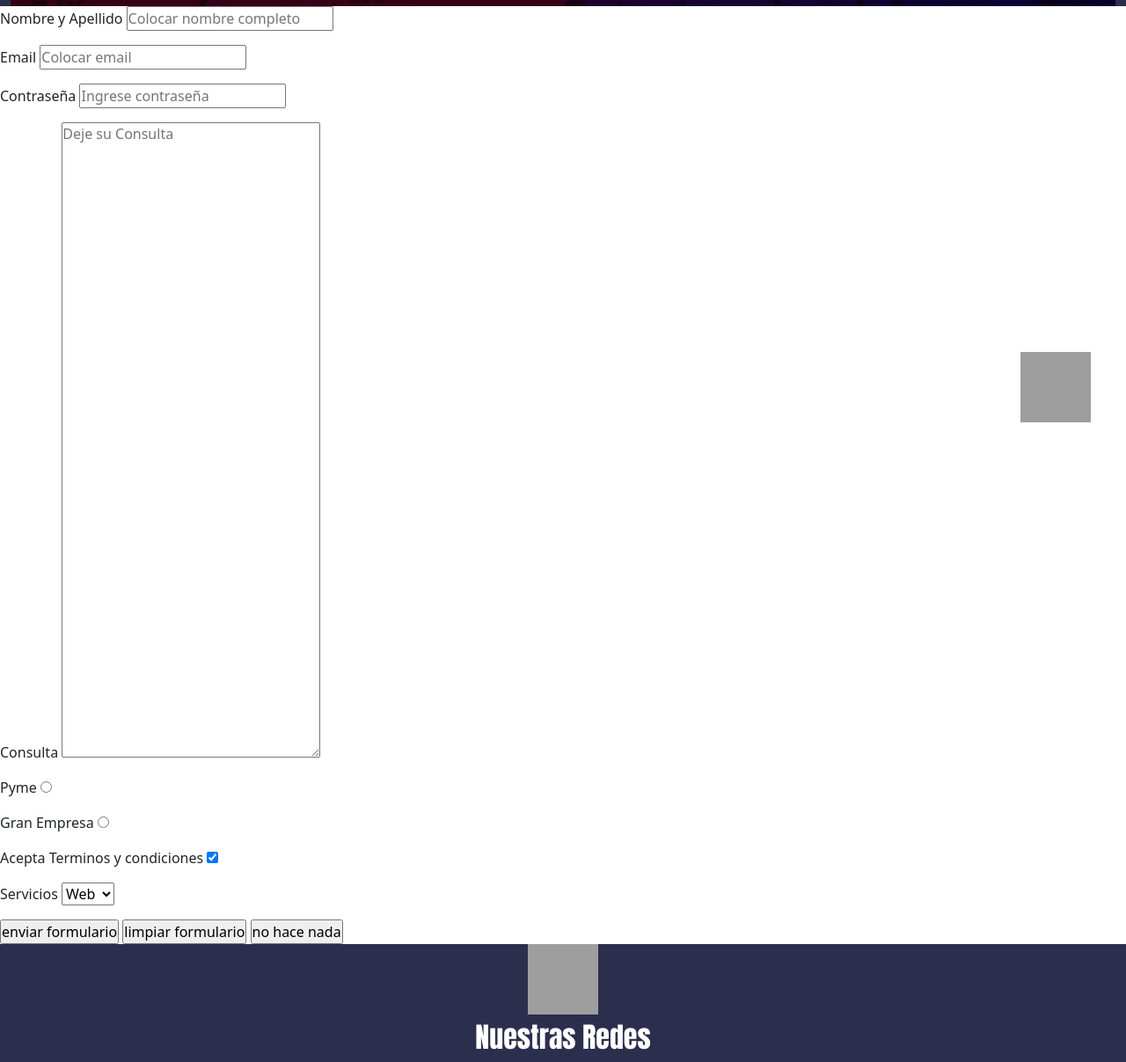
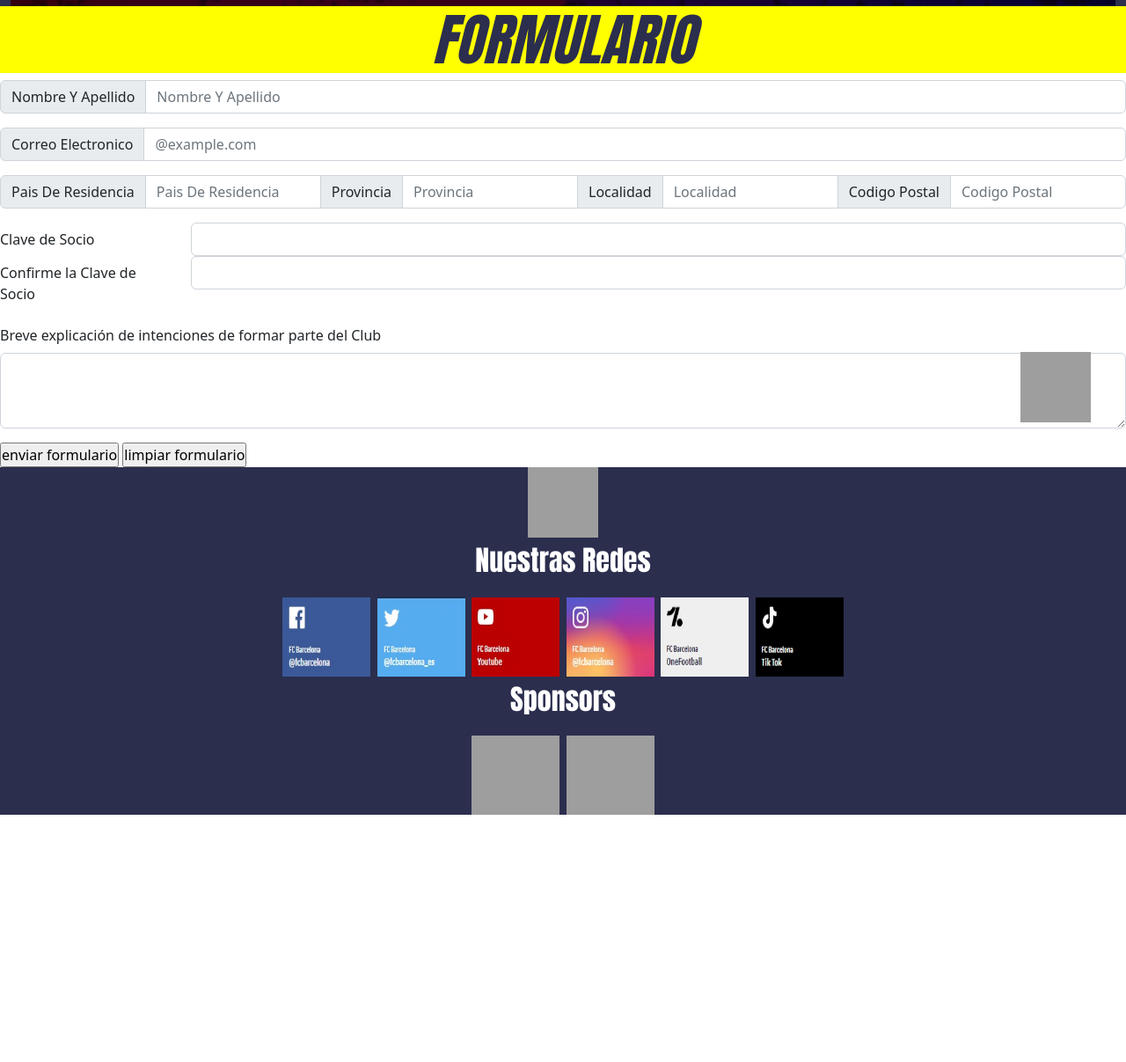
Before and after one commit to PinangoJulio/PFPinango, a website: page Hazte Socio.html in a window 1280 px wide. Shown: the part 280-1487 px from the top of the page at 88% size. After the commit the page ends 1206 px from the top, so only its background shows below. Drawn offline with nearby package versions, Linux system fonts and the light colour scheme; grey boxes are pictures that could not be loaded.

Commit message:
7to commit

```diff
--- a/Hazte Socio.html
+++ b/Hazte Socio.html
@@ -84,43 +84,44 @@
         height="80"
       />
     </div>
-    <form action="">
-      <label for="name">Nombre y Apellido</label>
-      <input type="text" name="name" placeholder="Colocar nombre completo" />
-      <p></p>
-      <label for="email">Email</label>
-      <input type="email" name="email" placeholder="Colocar email" />
-      <p></p>
-      <label for="Password">Contraseña</label>
-      <input type="Password" name="Password" placeholder="Ingrese contraseña" />
-      <p></p>
-      <label for="message">Consulta</label>
-      <textarea
-        name="message"
-        cols="30"
-        rows="30"
-        placeholder="Deje su Consulta"
-      ></textarea>
-      <p></p>
-      <label for="Bussines">Pyme</label>
-      <input type="radio" name="Bussines" value="Pyme" />
-      <p></p>
-      <label for="Bussines">Gran Empresa</label>
-      <input type="radio" name="Bussines" value="Empresa Grande" />
-      <p></p>
-      <label for="accept">Acepta Terminos y condiciones</label>
-      <input type="checkbox" name="accept" value="Si" checked />
-      <p></p>
-      <label for="services">Servicios</label>
-      <select name="services" id="">
-        <option value="Web">Web</option>
-        <option value="Apps">Apps</option>
-      </select>
-      <p></p>
+    <h1 class="main__title">FORMULARIO</h1>
+    <div class="input-group mb-3">
+      <span class="input-group-text" id="basic-addon1">Nombre Y Apellido</span>
+      <input type="text" class="form-control" placeholder="Nombre Y Apellido" aria-label="Nombre Y Apellido">
+    </div>
+    <div class="input-group mb-3">
+      <span class="input-group-text" id="basic-addon1">Correo Electronico</span>
+      <input type="text" class="form-control" placeholder="@example.com" aria-label="Correo Electronico" aria-describedby="basic-addon1">
+    </div>
+    <div class="input-group mb-3">
+      <span class="input-group-text" id="basic-addon1">Pais De Residencia</span>
+      <input type="text" class="form-control" placeholder="Pais De Residencia" aria-label="Pais De Residencia">
+      <span class="input-group-text">Provincia</span>
+      <input type="text" class="form-control" placeholder="Provincia" aria-label="Provincia">
+      <span class="input-group-text">Localidad</span>
+      <input type="text" class="form-control" placeholder="Localidad" aria-label="Localidad">
+      <span class="input-group-text">Codigo Postal</span>
+      <input type="text" class="form-control" placeholder="Codigo Postal" aria-label="Codigo Postal">
+    </div>
+
+    <div class="mb-3 row">
+      <label for="inputPassword" class="col-sm-2 col-form-label">Clave de Socio</label>
+      <div class="col-sm-10">
+        <input type="password" class="form-control" id="inputPassword">
+      </div>
+      <label for="inputPassword" class="col-sm-2 col-form-label"> Confirme la Clave de Socio</label>
+      <div class="col-sm-10">
+        <input type="password" class="form-control" id="inputPassword">
+      </div>
+    </div>
+    <div class="mb-3">
+      <label for="exampleFormControlTextarea1" class="form-label">Breve explicación de intenciones de formar parte del Club</label>
+      <textarea class="form-control" id="exampleFormControlTextarea1" rows="3"></textarea>
+    </div>
+
       <input type="submit" value="enviar formulario" />
       <input type="reset" value="limpiar formulario" />
-      <input type="button" value="no hace nada" />
-    </form>
+
     <footer class="footer__principal">
       <img
         src="https://assets.stickpng.com/images/584a9b3bb080d7616d298777.png"
```
Also changed, not shown: Plantilla.html (+3 -3 lines).
